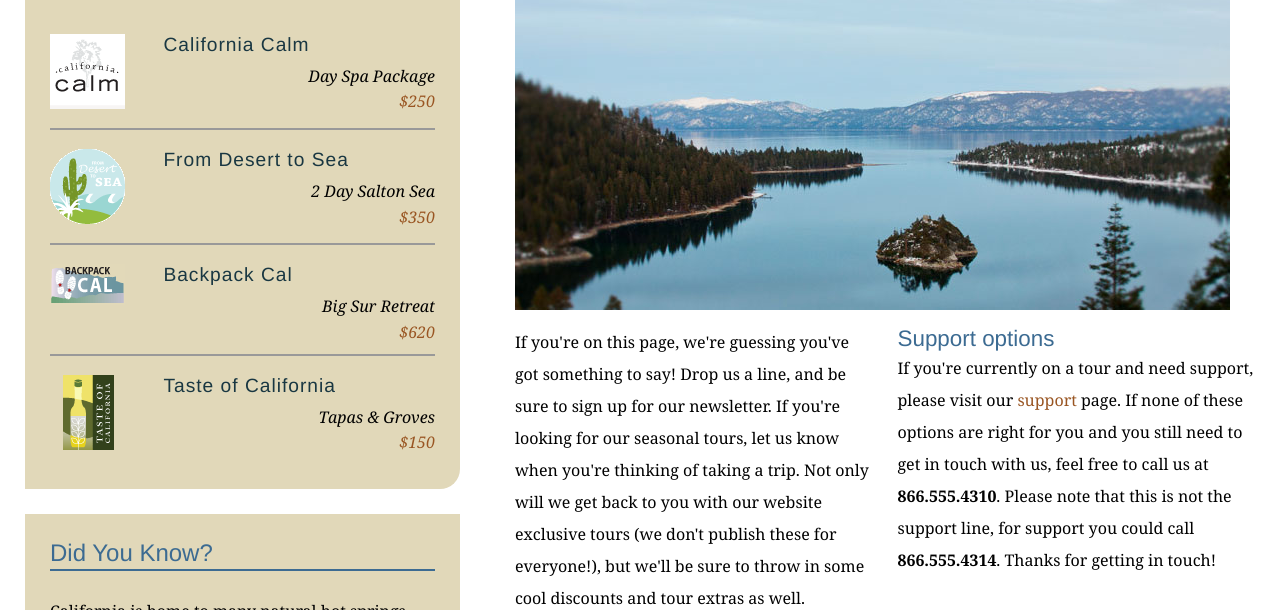
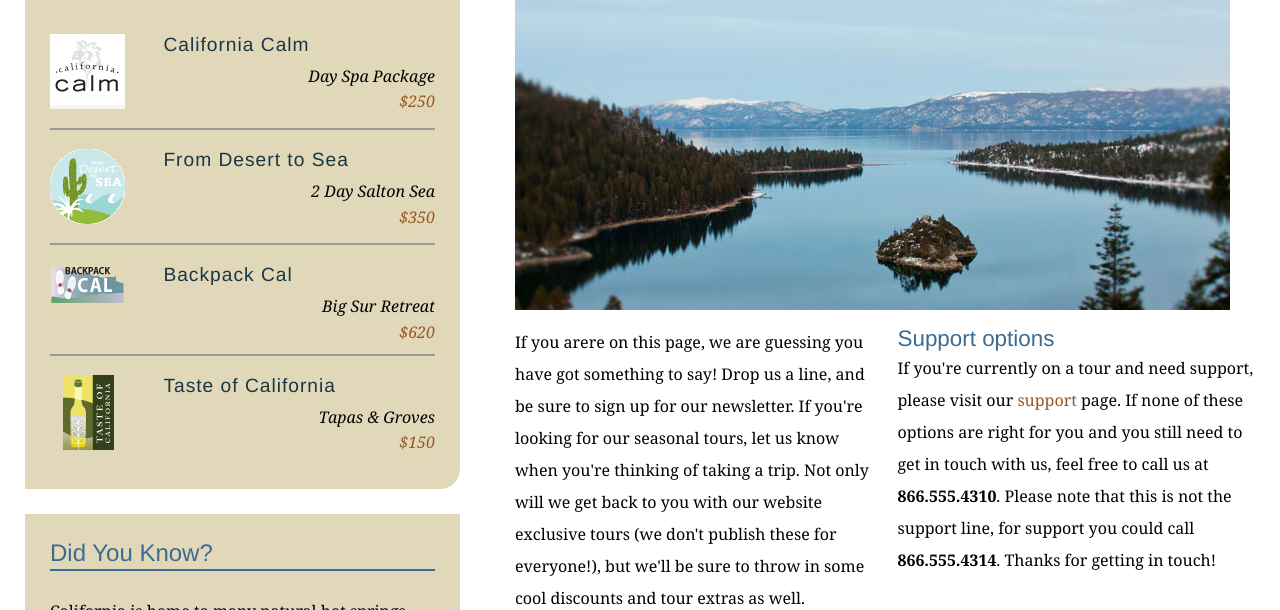
Before and after one commit to kennyr/explore_california, a plain HTML site: page contact.html in a window 1280 px wide. Shown: the part 342-952 px from the top of the page. Drawn offline with Linux system fonts and the light colour scheme.

Commit message:
Removed contractions from contact page text

```diff
--- a/contact.html
+++ b/contact.html
@@ -68,7 +68,7 @@
           <h1>Get in touch</h1>
           <img src="assets/images/emerald_bay.jpg" alt="Beautiful Lake Tahoe" class="articleImage" />
           <div class="multiCol">
-            <p>If you're on this page, we're guessing you've got something to say! Drop us a line, and be sure to sign up for our newsletter. If you're looking for our seasonal tours,  let us know when you're thinking of taking a trip. Not only will we get back to you with our website exclusive tours (we don't publish these for everyone!), but we'll be sure to throw in some cool discounts and tour extras as well.</p>
+            <p>If you arere on this page, we are guessing you have got something to say! Drop us a line, and be sure to sign up for our newsletter. If you're looking for our seasonal tours,  let us know when you're thinking of taking a trip. Not only will we get back to you with our website exclusive tours (we don't publish these for everyone!), but we'll be sure to throw in some cool discounts and tour extras as well.</p>
 
             <h2>Support options</h2>
             <p>If you're currently on a tour and need support, please visit our <a href="support.html">support</a> page. If none of these options are right for you and you still need to get in touch with us, feel free to call us at<span class="phone"> <strong>866.555.4310</strong>. Please note that this is not the support line, for support you could call </span><strong>866.555.4314</strong>. Thanks for getting in touch!</p>
```
